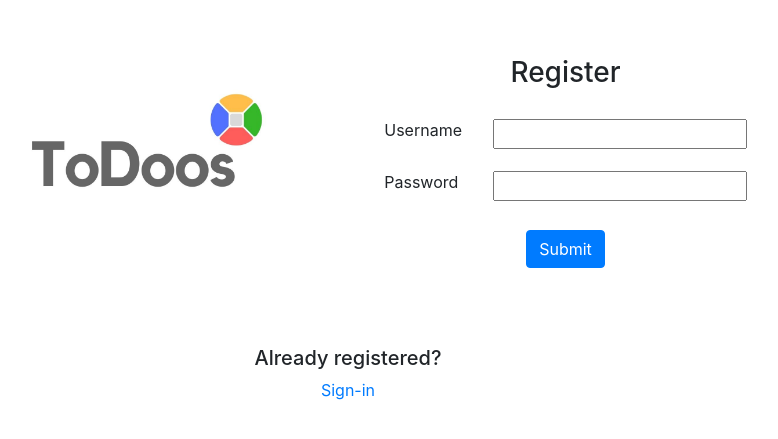
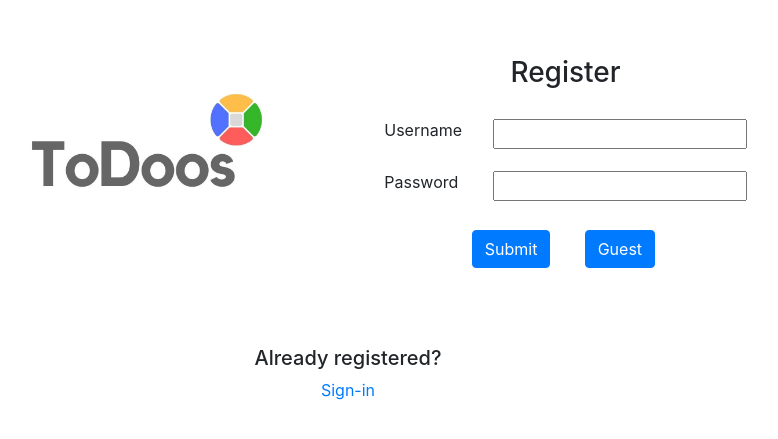
Before and after one commit to hebergonza719/to-do-list, a React (Create React App) app: page /register in a window 1280 px wide. Shown: the part 203-642 px from the top of the page, without its empty margins (292-1070 px from the left). Built offline with nearby package versions, Linux system fonts and the light colour scheme.

Commit message:
added guest button at login and register

```diff
--- a/src/App.css
+++ b/src/App.css
@@ -86,6 +86,11 @@
     width: 400px;
     margin-left: 50px;
   }
+
+  #login-register-button-container {
+    margin-top: 28px;
+    justify-content: center;
+  }
 }
 
 @media screen and (min-width: 992px) {
--- a/src/App.js
+++ b/src/App.js
@@ -36,6 +36,22 @@ function App() {
               )
             }}
           />
+          <Route
+            path="/dashboard-guest"
+            component={props => {
+              return (
+                <div>
+                  <NavBar />
+                  <div className="d-flex align-items-center vh-100 mb-0">
+                    <Container className="rounded border p-0" id="dashboard-container">
+                      <ToDoForm />
+                      <DisplayList />
+                    </Container>
+                  </div>
+                </div>
+              )
+            }}
+          />
           <Route component={PageNotFound} />
         </Switch>
       </div>
--- a/src/components/Login.js
+++ b/src/components/Login.js
@@ -100,8 +100,11 @@ function Login() {
                 </Col>
               </Row>
               <Row className="no-gutters text-center" id="login-register-button-container">
-                <Col md={12}>
+                <Col xs={6} md={3}>
                   <Button type="submit">Sign-in</Button>
+                </Col>
+                <Col xs={6} md={3}>
+                  <Button type="submit">Guest</Button>
                 </Col>
               </Row>
             </form>
--- a/src/components/Register.js
+++ b/src/components/Register.js
@@ -95,8 +95,11 @@ function Register() {
                 </Col>
               </Row>
               <Row className="no-gutters text-center" id="login-register-button-container">
-                <Col md={12}>
+                <Col xs={6} md={3}>
                   <Button type="submit">Submit</Button>
+                </Col>
+                <Col xs={6} md={3}>
+                  <Button type="submit">Guest</Button>
                 </Col>
               </Row>
             </form>
```
